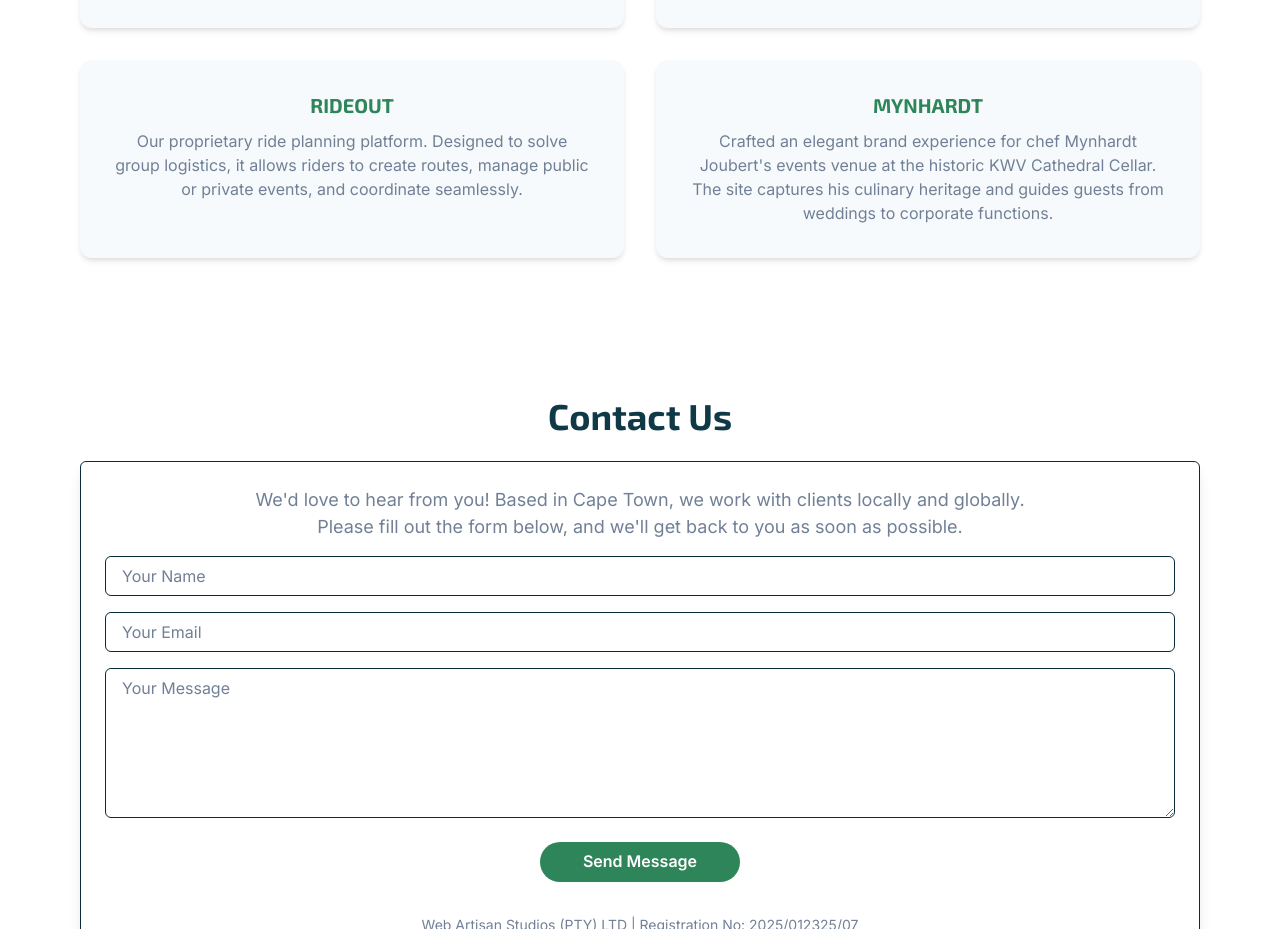
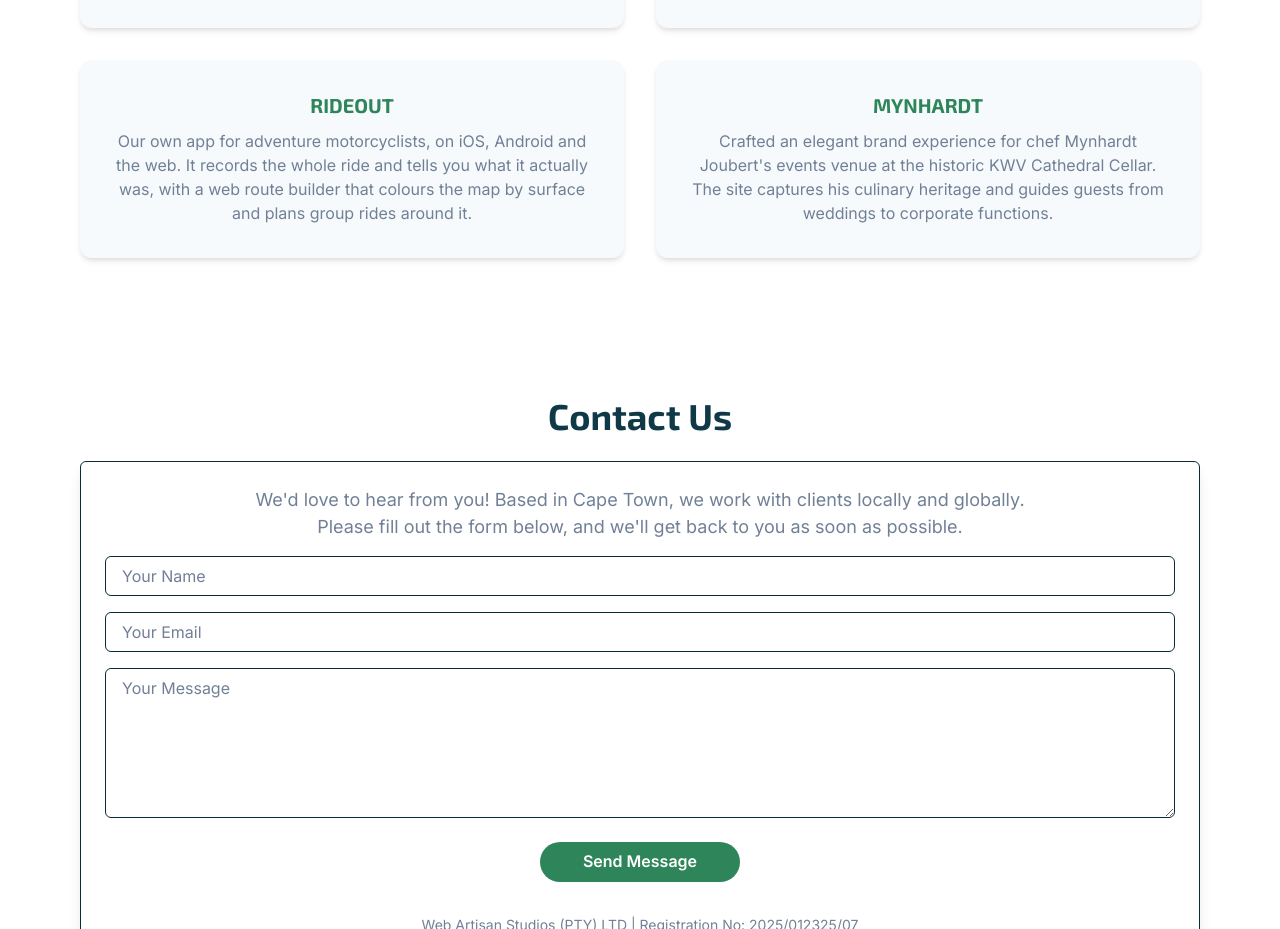
Before and after one commit to wernerbrynard/web-artisan, a Next.js app: page /about in a window 1280 px wide. Shown: the part 2080-3009 px from the top of the page. Built offline with nearby package versions, Linux system fonts and the light colour scheme; no server answers.

Commit message:
feat: update description of RIDEOUT app on About page for clarity and detail

```diff
--- a/src/app/about/page.js
+++ b/src/app/about/page.js
@@ -236,7 +236,7 @@ export default function About() {
                             <a href="https://rideout.co.za/" target="_blank" rel="noopener noreferrer">RIDEOUT</a>
                         </Heading>
                         <Text color={'var(--text-light-color)'} fontSize={'md'}>
-                        Our proprietary ride planning platform. Designed to solve group logistics, it allows riders to create routes, manage public or private events, and coordinate seamlessly.
+                        Our own app for adventure motorcyclists, on iOS, Android and the web. It records the whole ride and tells you what it actually was, with a web route builder that colours the map by surface and plans group rides around it.
                         </Text>
                     </Box>
 
```
